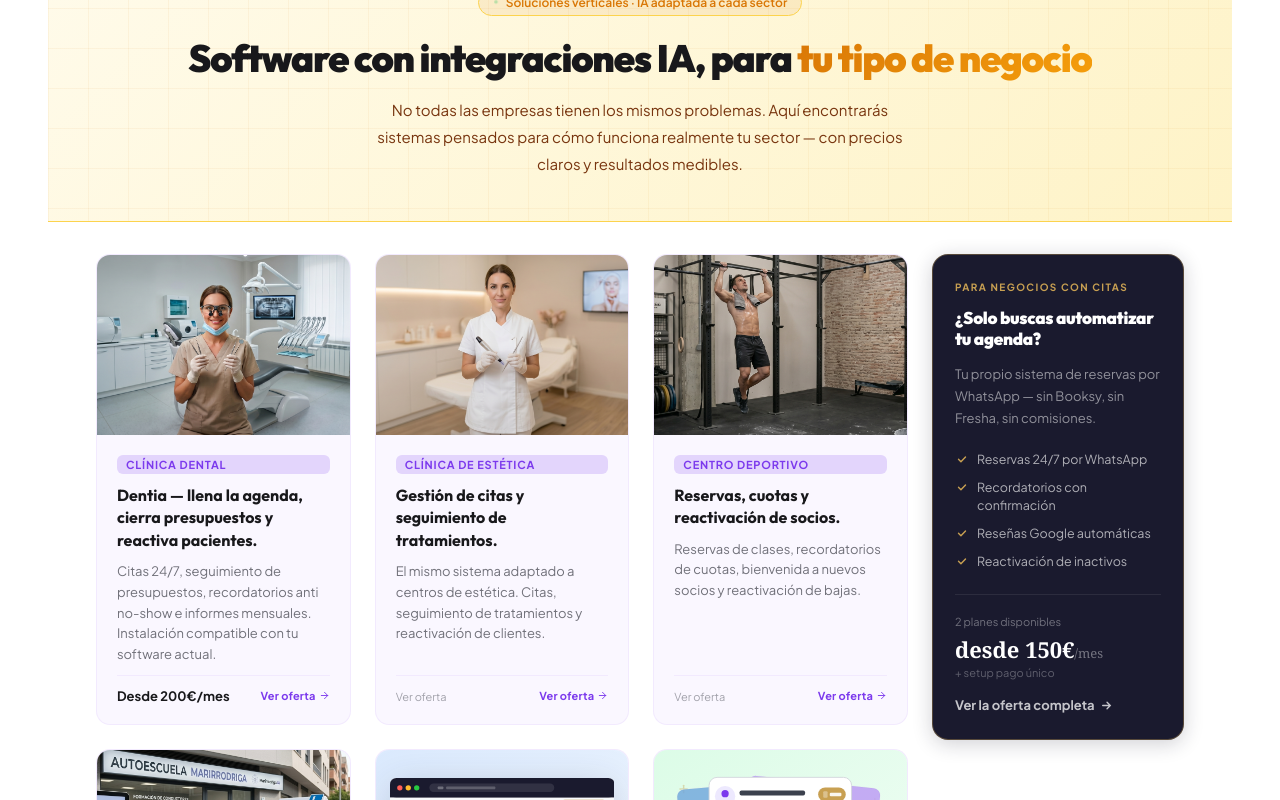
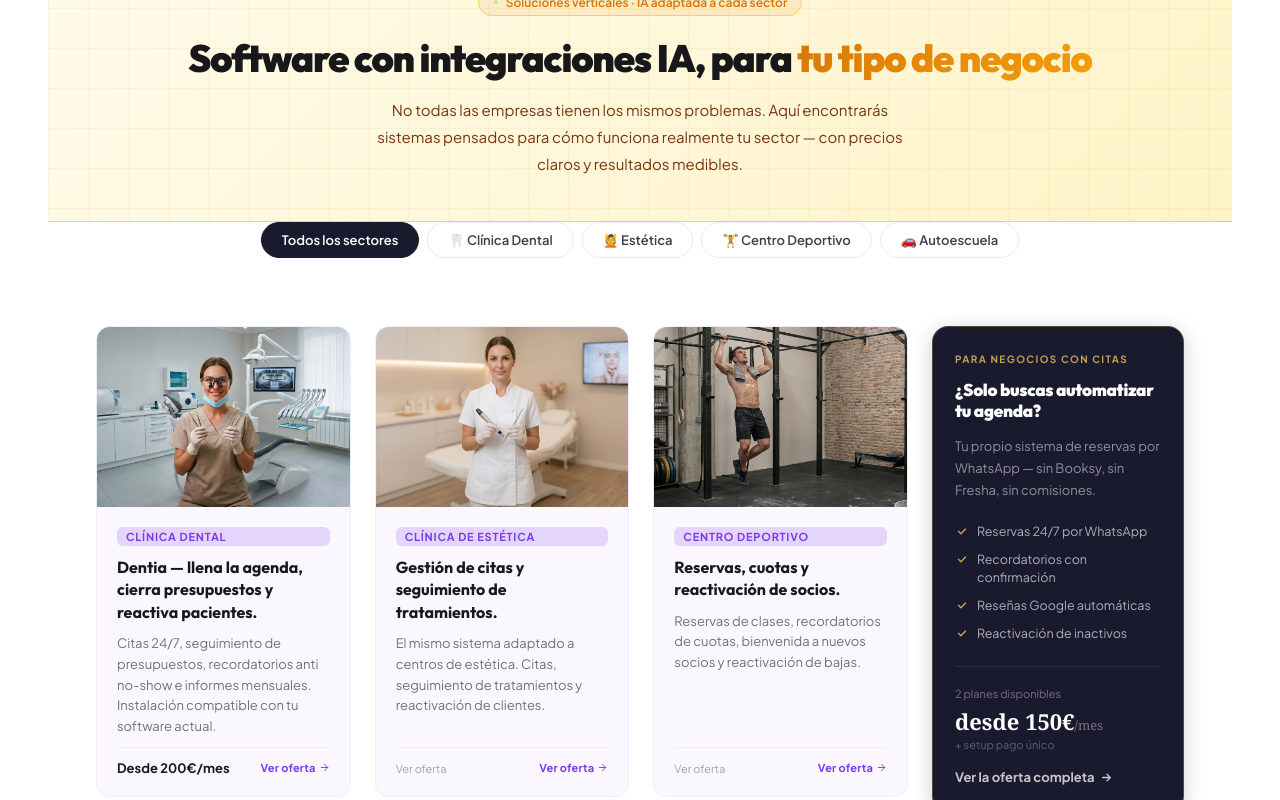
Before and after one commit to ismaelcebrianm/marirrodriga-ia, a React (Vite) app in the folder fronted/: page / in a window 1280 px wide. Shown: the part 2181-2981 px from the top of the page. Built offline with nearby package versions, Linux system fonts and the light colour scheme; no server answers; the database is empty.

Commit message:
feat(negocio): add sector filter menu with recommended card + transversal products

```diff
--- a/fronted/src/pages/NegocioPage.jsx
+++ b/fronted/src/pages/NegocioPage.jsx
@@ -1,5 +1,5 @@
 import { useState } from 'react'
-import { ArrowRight, Clock, Send, CheckCircle } from 'lucide-react'
+import { ArrowRight, Clock, Send, CheckCircle, Star } from 'lucide-react'
 
 // Reemplazar por la URL del webhook n8n cuando esté creado el workflow
 const SECTOR_WEBHOOK = ''
@@ -225,6 +225,26 @@ const SECTORS = [
   },
 ]
 
+const FILTER_SECTORS = [
+  { id: 'dental',      label: 'Clínica Dental',   emoji: '🦷' },
+  { id: 'estetica',    label: 'Estética',          emoji: '💆' },
+  { id: 'deporte',     label: 'Centro Deportivo',  emoji: '🏋️' },
+  { id: 'autoescuela', label: 'Autoescuela',       emoji: '🚗' },
+]
+
+const CITAS_CARD = {
+  id: 'reservas',
+  emoji: '📅',
+  name: 'Solo Citas',
+  tagline: '¿Solo buscas automatizar tu agenda?',
+  desc: 'Tu propio sistema de reservas por WhatsApp — sin Booksy, sin Fresha, sin comisiones. Desde 150€/mes.',
+  price: 'Desde 150€/mes',
+  coverBg: 'linear-gradient(135deg, #1A1A2E 0%, #2D2D4E 100%)',
+  coverIllus: null,
+  coverPhoto: null,
+  available: true,
+}
+
 const S = {
   bg:      'var(--bg-secondary)',
   border:  'var(--border-light)',
@@ -385,21 +405,16 @@ function CitasOfferCard({ onNavigate }) {
 }
 
 export default function NegocioPage({ onNavigate, onScrollTo }) {
-  return (
-    <div>
-      {/* ── HERO ─────────────────────────────────────────── */}
-      <div className="svcs-hero">
-        <div className="svc-note"><div className="bdot" />Soluciones verticales · IA adaptada a cada sector</div>
-        <h1>Software con integraciones IA, para <em>tu tipo de negocio</em></h1>
-        <p>No todas las empresas tienen los mismos problemas. Aquí encontrarás sistemas pensados para cómo funciona realmente tu sector — con precios claros y resultados medibles.</p>
-      </div>
+  const [filter, setFilter] = useState(null)
 
-      {/* ── CARDS + CITAS CARD ───────────────────────────── */}
-      <div className="section--services" style={{ maxWidth: 1200, margin: '0 auto' }}>
-        <div style={{ display: 'flex', gap: 24, alignItems: 'flex-start', flexWrap: 'wrap' }}>
-          <div style={{ flex: 1, minWidth: 0 }}>
-            <div className="blog-grid" style={{ gridTemplateColumns: 'repeat(3, 1fr)' }}>
-              {SECTORS.map(s => {
+  const filteredCards = filter ? [
+    SECTORS.find(s => s.id === filter),
+    SECTORS.find(s => s.id === 'rrss'),
+    SECTORS.find(s => s.id === 'web'),
+    CITAS_CARD,
+  ] : null
+
+  function renderCard(s, recommended = false) {
     const CoverIllus = s.coverIllus
     return (
       <div
@@ -409,9 +424,8 @@ export default function NegocioPage({ onNavigate, onScrollTo }) {
         onClick={() => s.available && onNavigate(s.id)}
         role={s.available ? 'button' : undefined}
         tabIndex={s.available ? 0 : undefined}
-                  onKeyDown={s.available ? (e) => e.key === 'Enter' && onNavigate(s.id) : undefined}
+        onKeyDown={s.available ? e => e.key === 'Enter' && onNavigate(s.id) : undefined}
       >
-                  {/* Cover */}
         <div className="blog-card__img" style={(s.coverPhoto || CoverIllus) ? {} : { background: s.coverBg, display: 'flex', flexDirection: 'column', alignItems: 'center', justifyContent: 'center', gap: 10 }}>
           {s.coverPhoto
             ? <img src={s.coverPhoto} alt={s.name} style={{ width: '100%', height: '100%', objectFit: 'cover' }} />
@@ -419,14 +433,17 @@ export default function NegocioPage({ onNavigate, onScrollTo }) {
               ? <CoverIllus />
               : <span style={{ fontSize: 60, lineHeight: 1 }}>{s.emoji}</span>
           }
+          {recommended && (
+            <div style={{ position: 'absolute', top: 10, left: 10, display: 'inline-flex', alignItems: 'center', gap: 5, background: '#C8A052', borderRadius: 20, padding: '5px 13px', fontSize: 11, fontWeight: 700, color: '#fff', letterSpacing: '.04em' }}>
+              <Star size={10} fill="#fff" strokeWidth={0} /> Recomendado para ti
+            </div>
+          )}
           {!s.available && (
             <span style={{ position: 'absolute', top: 10, right: 10, display: 'inline-flex', alignItems: 'center', gap: 5, background: 'rgba(0,0,0,.55)', borderRadius: 20, padding: '4px 12px', fontSize: 11, fontWeight: 700, color: '#fff', letterSpacing: '.04em' }}>
               <Clock size={10} /> Próximamente
             </span>
           )}
         </div>
-
-                  {/* Body */}
         <div className="blog-card__body">
           <span className="blog-tag">{s.name}</span>
           <h3 className="blog-card__title">{s.tagline}</h3>
@@ -446,12 +463,58 @@ export default function NegocioPage({ onNavigate, onScrollTo }) {
           </div>
         </div>
       </div>
-              )})}
+    )
+  }
+
+  const pill = active => ({
+    padding: '9px 20px', borderRadius: 100, fontSize: 13, fontWeight: 600,
+    cursor: 'pointer', fontFamily: 'inherit', transition: 'all .18s',
+    border: '1.5px solid',
+    background: active ? '#1A1A2E' : 'transparent',
+    color: active ? '#fff' : 'var(--text-2)',
+    borderColor: active ? '#1A1A2E' : 'var(--border)',
+  })
+
+  return (
+    <div>
+      {/* ── HERO ─────────────────────────────────────────── */}
+      <div className="svcs-hero">
+        <div className="svc-note"><div className="bdot" />Soluciones verticales · IA adaptada a cada sector</div>
+        <h1>Software con integraciones IA, para <em>tu tipo de negocio</em></h1>
+        <p>No todas las empresas tienen los mismos problemas. Aquí encontrarás sistemas pensados para cómo funciona realmente tu sector — con precios claros y resultados medibles.</p>
+      </div>
+
+      {/* ── FILTRO ───────────────────────────────────────── */}
+      <div style={{ display: 'flex', gap: 8, flexWrap: 'wrap', justifyContent: 'center', padding: '0 24px 36px', maxWidth: 1200, margin: '0 auto' }}>
+        <button onClick={() => setFilter(null)} style={pill(filter === null)}>
+          Todos los sectores
+        </button>
+        {FILTER_SECTORS.map(f => (
+          <button key={f.id} onClick={() => setFilter(f.id)} style={pill(filter === f.id)}>
+            {f.emoji} {f.label}
+          </button>
+        ))}
+      </div>
+
+      {/* ── CARDS ────────────────────────────────────────── */}
+      {filter ? (
+        <div className="section--services" style={{ maxWidth: 860, margin: '0 auto' }}>
+          <div className="blog-grid" style={{ gridTemplateColumns: 'repeat(2, 1fr)' }}>
+            {filteredCards.map((s, i) => renderCard(s, i === 0))}
+          </div>
+        </div>
+      ) : (
+        <div className="section--services" style={{ maxWidth: 1200, margin: '0 auto' }}>
+          <div style={{ display: 'flex', gap: 24, alignItems: 'flex-start', flexWrap: 'wrap' }}>
+            <div style={{ flex: 1, minWidth: 0 }}>
+              <div className="blog-grid" style={{ gridTemplateColumns: 'repeat(3, 1fr)' }}>
+                {SECTORS.map(s => renderCard(s, false))}
               </div>
             </div>
             <CitasOfferCard onNavigate={onNavigate} />
           </div>
         </div>
+      )}
 
       {/* ── SECTOR REQUEST FORM ──────────────────────────── */}
       <SectorRequestForm />
```
Lines whose indentation alone changed are shown as unchanged.
